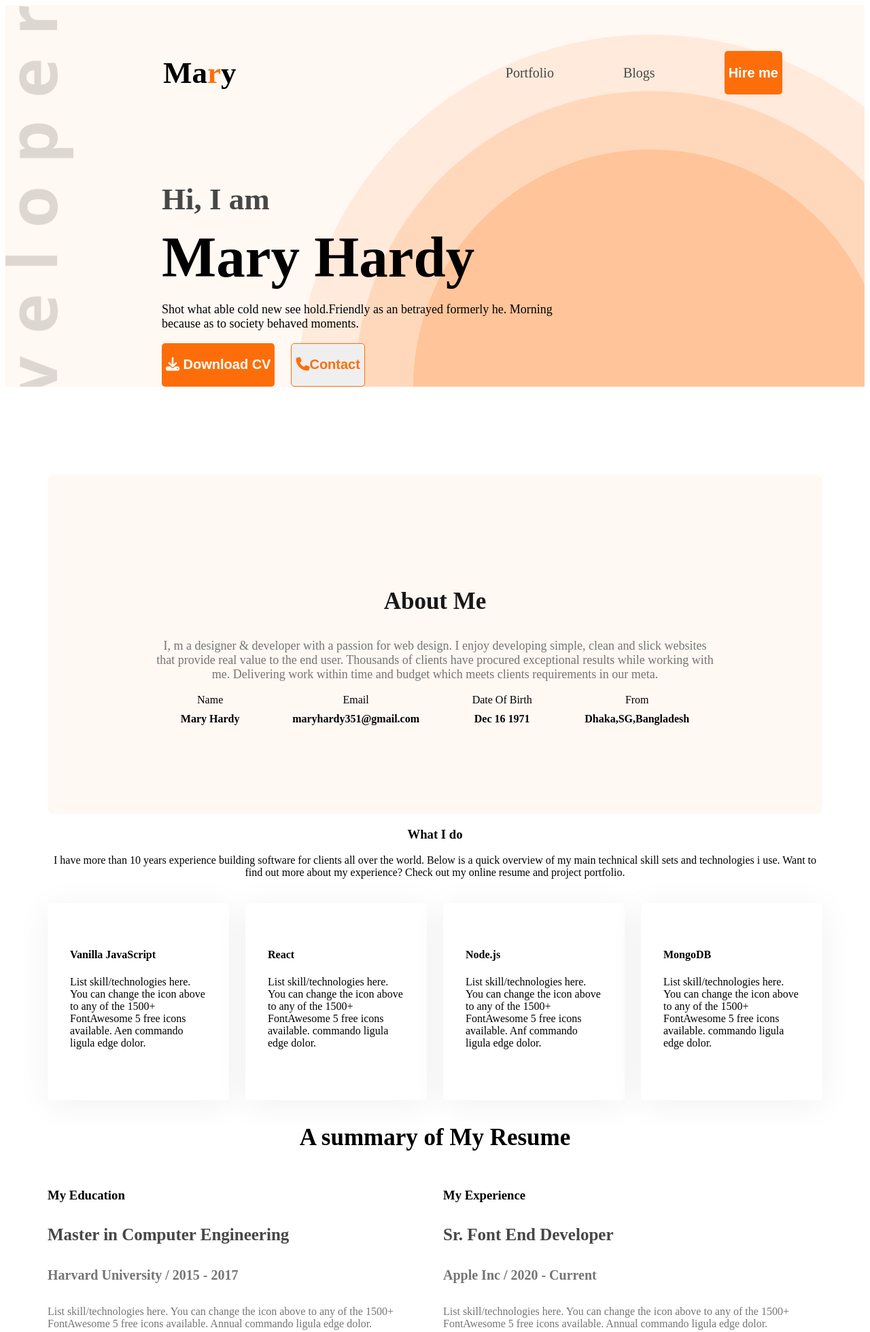
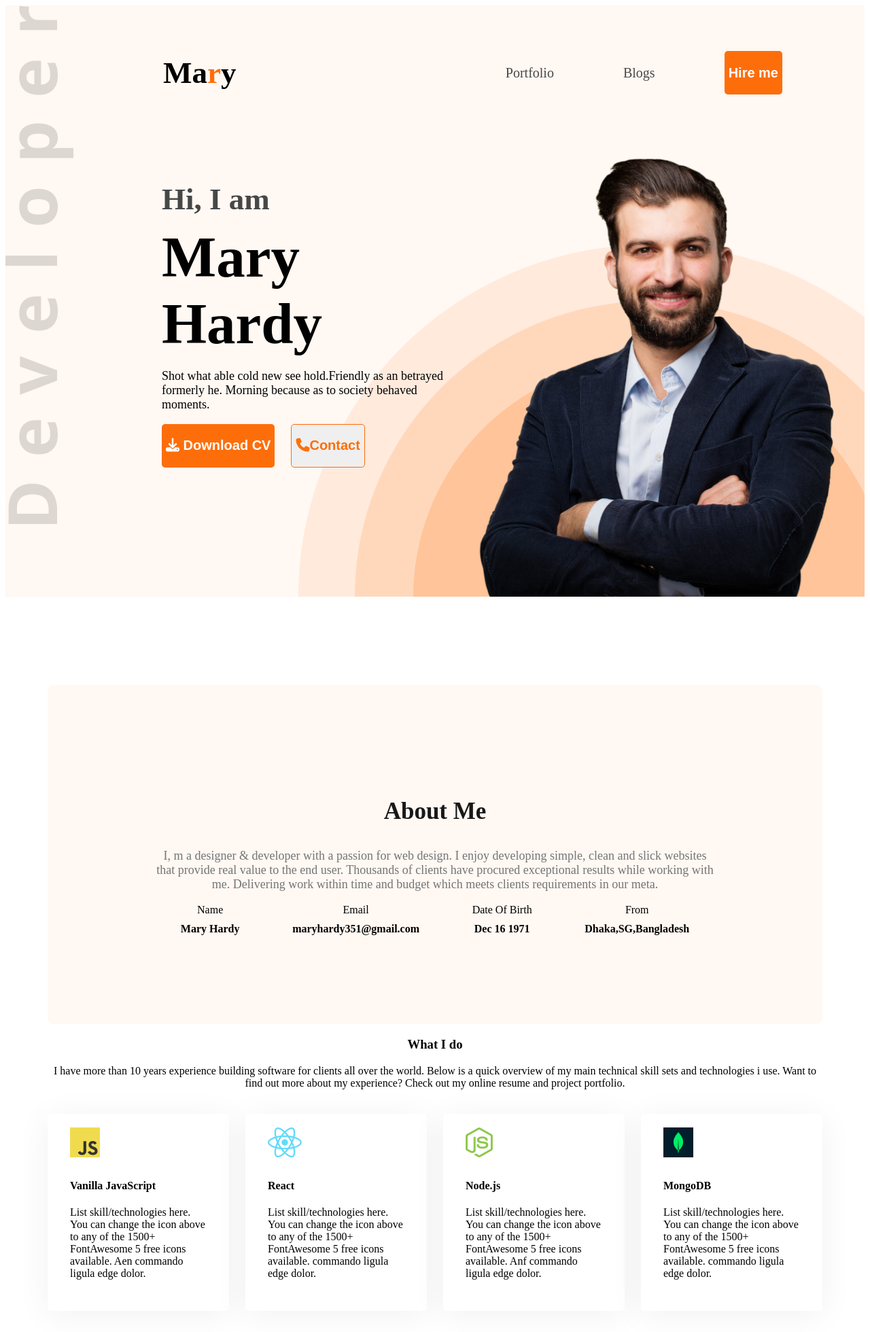
Before and after one commit to Reazul87/PORTFOLIO-WEBSITE-MARY-HARDY, a plain HTML site: page index.html in a window 1280 px wide. Shown: the top 1960 px of the page at 68% size. Drawn offline with Linux system fonts and the light colour scheme; files that its build step writes are made by us from their sources; files whose address does not match are found by name.

Commit message:
Fix Style

```diff
--- a/index.html
+++ b/index.html
@@ -7,7 +7,7 @@
     <link rel="preconnect" href="https://fonts.googleapis.com">
 <link rel="preconnect" href="https://fonts.gstatic.com" crossorigin>
 <link href="https://fonts.googleapis.com/css2?family=Open+Sans:ital,wght@0,300..800;1,300..800&display=swap" rel="stylesheet">
-    <link rel="stylesheet" href="/d/style/style.css">
+    <link rel="stylesheet" href="/PORTFOLIO-WEBSITE-MARY-HARDY/style/style.css">
     <script src="https://kit.fontawesome.com/6d782988a1.js" crossorigin="anonymous"></script>
 </head>
 <body class=".open-sans-local">
@@ -30,7 +30,7 @@
             <button class="btn-primary-1"><i class="fa-solid fa-phone"></i>Contact</button>
 
         </div>
-        <img class="bnr-picture" src="/d/images/hardy.png" alt="">
+        <img class="bnr-picture" src="/PORTFOLIO-WEBSITE-MARY-HARDY/images/hardy.png" alt="">
       </div>
     </header>
     <main>
@@ -61,22 +61,22 @@
             <p class="section-description-2 text-center">I have more than 10 years experience building software for clients all over the world. Below is a quick overview of my main technical skill sets and technologies i use. Want to find out more about my experience? Check out my online resume and project portfolio.</p>
             <div class="skills-container">
                 <div class="skill">
-                    <img src="/d/images/icons/js.png" alt="">
+                    <img src="/PORTFOLIO-WEBSITE-MARY-HARDY/images/icons/js.png" alt="">
                     <h4 class="skill-title">Vanilla JavaScript</h4>
                     <p class="skill-description">List skill/technologies here. You can change the icon above to any of the 1500+ FontAwesome 5 free icons available. Aen commando ligula edge dolor.</p>
                 </div>
                 <div class="skill">
-                    <img src="/d/images/icons/react.png" alt="">
+                    <img src="/PORTFOLIO-WEBSITE-MARY-HARDY/images/icons/react.png" alt="">
                     <h4 class="skill-title">React</h4>
                     <p class="skill-description">List skill/technologies here. You can change the icon above to any of the 1500+ FontAwesome 5 free icons available. commando ligula edge dolor.</p>
                 </div>
                 <div class="skill">
-                    <img src="/d/images/icons/nodejs.png" alt="">
+                    <img src="/PORTFOLIO-WEBSITE-MARY-HARDY/images/icons/nodejs.png" alt="">
                     <h4 class="skill-title">Node.js</h4>
                     <p class="skill-description">List skill/technologies here. You can change the icon above to any of the 1500+ FontAwesome 5 free icons available. Anf commando ligula edge dolor.</p>
                 </div>
                 <div class="skill">
-                    <img src="/d/images/icons/mongo.png" alt="">
+                    <img src="/PORTFOLIO-WEBSITE-MARY-HARDY/images/icons/mongo.png" alt="">
                     <h4 class="skill-title">MongoDB</h4>
                     <p class="skill-description">List skill/technologies here. You can change the icon above to any of the 1500+ FontAwesome 5 free icons available.  commando ligula edge dolor.</p>
                 </div>
@@ -133,9 +133,9 @@
             <h3 class="footer-title">Lets Connect</h3>
             <p class="footer-description">Please fill out the form on this section to contact with me or call between 9:00 A.M and 8.00 P.M ET, Monday through Friday.</p>
             <div>
-            <a href=""><img src="/d/images/icons/facebook.png" alt=""></a>
-            <a href=""><img src="/d/images/icons/twitter.png" alt=""></a>
-            <a href=""><img src="/d/images/icons/insta.png" alt=""></a>
+            <a href=""><img src="/PORTFOLIO-WEBSITE-MARY-HARDY/images/icons/facebook.png" alt=""></a>
+            <a href=""><img src="/PORTFOLIO-WEBSITE-MARY-HARDY/images/icons/twitter.png" alt=""></a>
+            <a href=""><img src="/PORTFOLIO-WEBSITE-MARY-HARDY/images/icons/insta.png" alt=""></a>
         </div>
         </div>
         <div class="footer-column">
```
